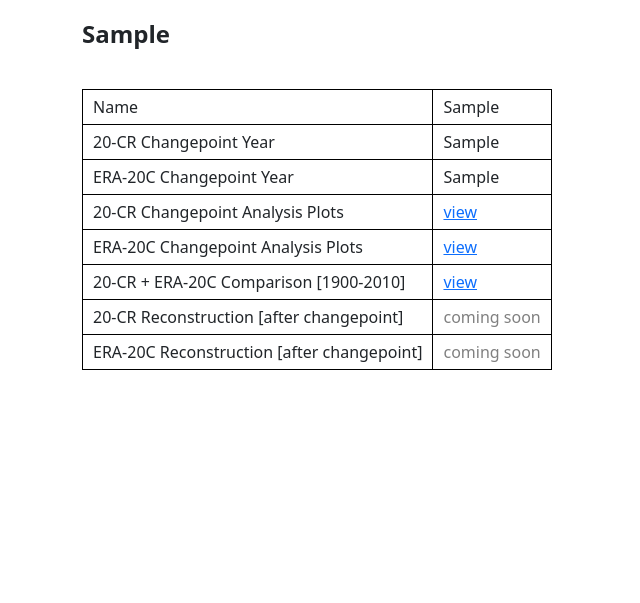
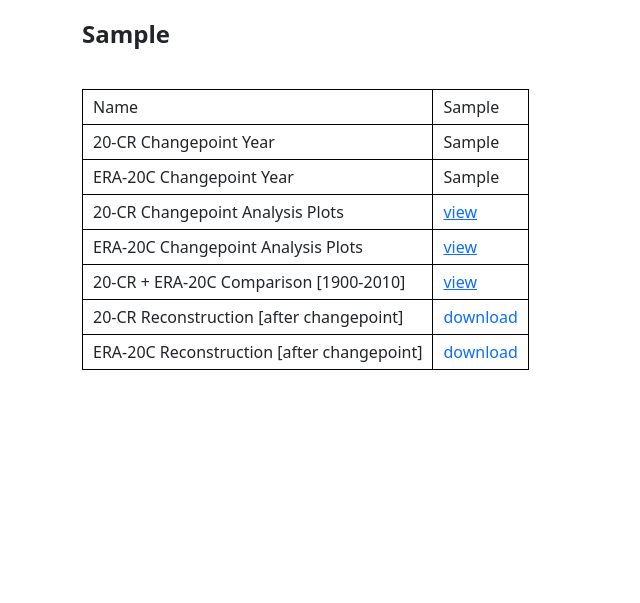
Before and after one commit to moinabyssinia/deployDemo, a Node server app: template views/cptDetail.ejs in a window 1280 px wide. Shown: the part 56-659 px from the top of the page, without its empty margins (0-640 px from the left). Run offline with Node 20, Linux system fonts and the light colour scheme; the template is opened without the code that fills it: most values are stand-ins (such as "Sample title", 1, 10 or a date in 2020); some libraries are stand-ins or nearby versions.

Commit message:
added post cpt links

```diff
--- a/views/cptDetail.ejs
+++ b/views/cptDetail.ejs
@@ -40,12 +40,12 @@
 
             <tr>
                 <td>20-CR Reconstruction [after changepoint]</td>
-                <td><a href="#" target="_blank" style = "pointer-events: none; color: gray; text-decoration: none;">coming soon</a></td>
+                <td><a href= "https://raw.githubusercontent.com/moinabyssinia/twcrPostCpt/main/<%= data[0].tg %>"  target="_blank" style = "text-decoration: none;">download</a></td>
             </tr>
 
             <tr>
                 <td>ERA-20C Reconstruction [after changepoint]</td>
-                <td><a href="#" target="_blank" style = "pointer-events: none; color: gray; text-decoration: none;">coming soon</a></td>
+                <td><a href="https://raw.githubusercontent.com/moinabyssinia/era20cPostCpt/main/<%= data[0].tg %>" target="_blank" style = "text-decoration: none;">download</a></td>
             </tr>
 
         </table>
```
